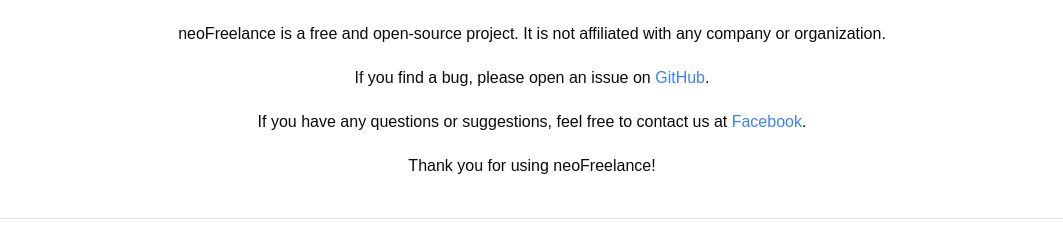
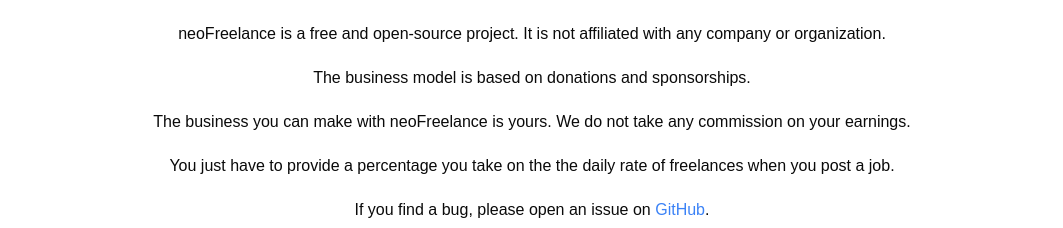
Before and after one commit to nazimboudeffa/job-board-next15-mongodb, a Next.js app: page /about in a window 1280 px wide. Shown: the part 230-458 px from the top of the page, without its empty margins (108-1171 px from the left). Built offline with nearby package versions, Linux system fonts and the light colour scheme; no server answers.

Commit message:
added infos in about

```diff
--- a/src/app/about/page.tsx
+++ b/src/app/about/page.tsx
@@ -15,6 +15,15 @@
             neoFreelance is a free and open-source project. It is not affiliated with any company or organization.
         </p>
         <p>
+            The business model is based on donations and sponsorships.
+        </p>
+        <p>
+            The business you can make with neoFreelance is yours. We do not take any commission on your earnings.
+        </p>
+        <p>
+            You just have to provide a percentage you take on the the daily rate of freelances when you post a job.
+        </p>
+        <p>
             If you find a bug, please open an issue on <Link href="https://github.com/rapidosaas" className="text-blue-500 hover:underline">GitHub</Link>.
         </p>
         <p>
```
